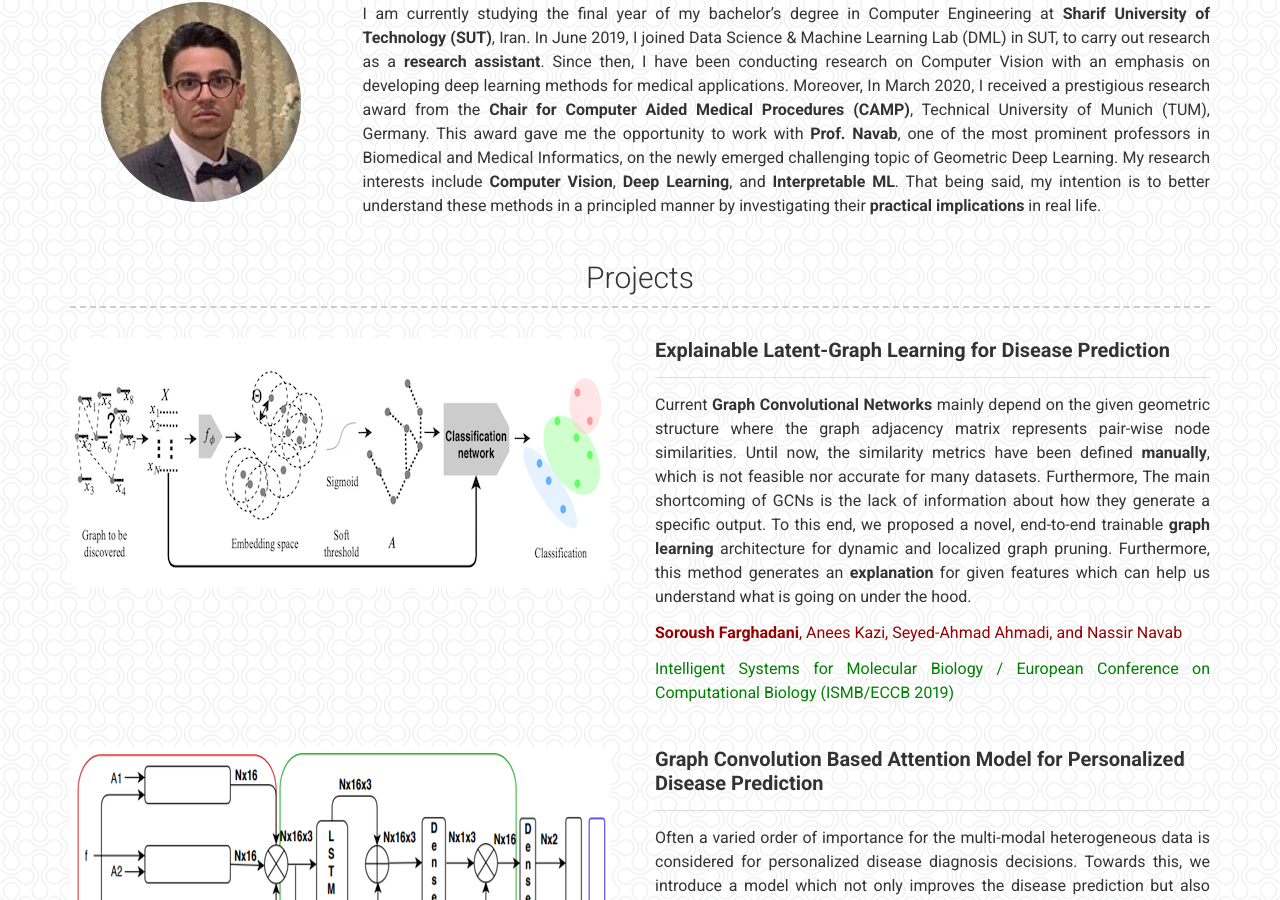
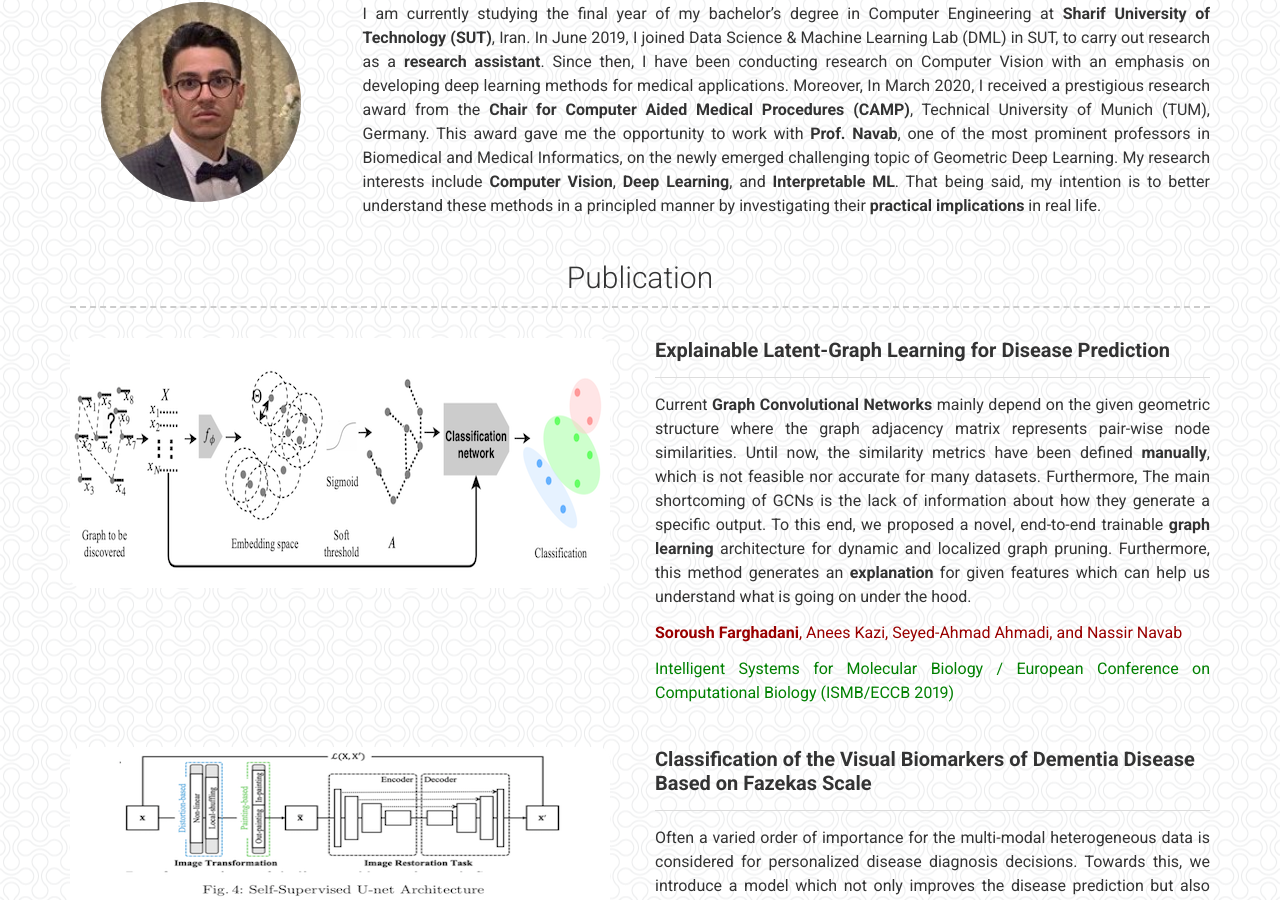
Before and after one commit to sfch1999/sfch1999.github.io, a Jekyll site: the page built from index.md, in a window 1280 px wide and 900 px high, scrolled down 287 px. Built offline with Jekyll 4.4.1, drawn with Linux system fonts in a browser that asks for light colours; a style sheet for code colours, icons or effects is not loaded.

Commit message:
about me

```diff
--- a/_config.yml
+++ b/_config.yml
@@ -33,7 +33,7 @@ about_content: | # this will include new lines to allow paragraphs
   their **practical implications** in real life.
 
 # Projects Section
-projects_title: Projects
+projects_title: Publication
 
 # Experience Section
 # experience_title: Experience
--- a/_data/projects.yml
+++ b/_data/projects.yml
@@ -15,10 +15,10 @@
 
     <span style="color:green"> Intelligent Systems for Molecular Biology / European Conference on Computational Biology (ISMB/ECCB 2019) </span>
 
-- name: GCN with Personalized Attention
-  image: images/miccai2019.png
+- name: Dementia
+  image: images/Dementia.png
   description: |
-    ## **Graph Convolution Based Attention Model for Personalized Disease Prediction**
+    ## **Classification of the Visual Biomarkers of Dementia Disease Based on Fazekas Scale**
 
     ---
 
```
Also changed, not shown: images/Dementia.png (added).
